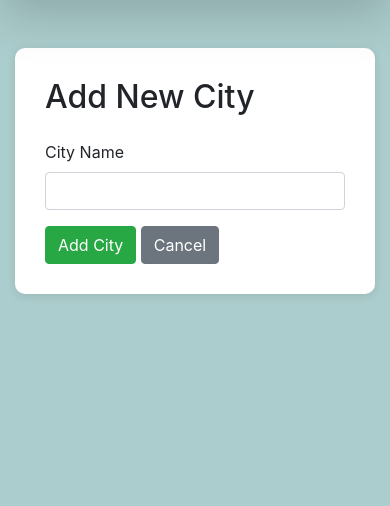
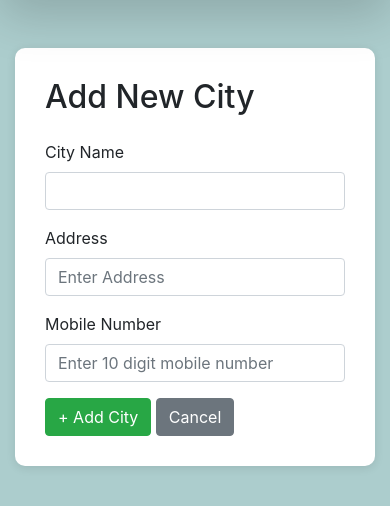
Before and after one commit to Krish2515/NGO_Management_System, a PHP site: page /addCity.php in a window 390 px wide. Shown: the part 72-578 px from the top of the page. Run offline with PHP 8.4, Linux system fonts and the light colour scheme; the visitor is signed in with stand-in values (Sample User, id 1); tables that the repository leaves empty or names only in its code hold one stand-in row (values such as "Sample post"); a stand-in replaces the project's code that opens the database connection.

Commit message:
Enhance city addition form with address and mobile
Added address and mobile number fields to city form.

```diff
--- a/NGO-Management-System-master/addCity.php
+++ b/NGO-Management-System-master/addCity.php
@@ -4,11 +4,21 @@ session_start();
 
 // Handle form submission
 if ($_SERVER["REQUEST_METHOD"] === "POST" && isset($_POST['cname'])) {
-    $cname = trim($_POST['cname']);
+
+    $cname   = trim($_POST['cname']);
+    $address = trim($_POST['address'] ?? '');
+    $mobile  = trim($_POST['mobile_no'] ?? '');
 
     if (!empty($cname)) {
-        $stmt = $pdo->prepare("INSERT INTO city (cname) VALUES (:cname)");
-        $stmt->execute([':cname' => $cname]);
+
+        $stmt = $pdo->prepare("INSERT INTO city (cname, Address, mobile_no)
+                               VALUES (:cname, :address, :mobile)");
+
+        $stmt->execute([
+            ':cname'   => $cname,
+            ':address' => $address,
+            ':mobile'  => $mobile
+        ]);
 
         $_SESSION['success'] = "City added successfully.";
         header("Location: city.php");
@@ -82,13 +92,37 @@ if ($_SERVER["REQUEST_METHOD"] === "POST" && isset($_POST['cname'])) {
             <?php unset($_SESSION['error']); ?>
         <?php endif; ?>
 
+        <?php if (isset($_SESSION['success'])): ?>
+            <div class="alert alert-success"><?= htmlspecialchars($_SESSION['success']) ?></div>
+            <?php unset($_SESSION['success']); ?>
+        <?php endif; ?>
+
         <form method="post">
+
             <div class="form-group">
                 <label for="cname">City Name</label>
                 <input type="text" class="form-control" id="cname" name="cname" required>
             </div>
-            <button type="submit" class="btn btn-success">Add City</button>
+
+            <div class="form-group">
+                <label for="address">Address</label>
+                <input type="text" class="form-control" id="address" name="address" placeholder="Enter Address">
+            </div>
+
+            <div class="form-group">
+                <label for="mobile_no">Mobile Number</label>
+                <input type="tel"
+                       class="form-control"
+                       id="mobile_no"
+                       name="mobile_no"
+                       pattern="[0-9]{10}"
+                       maxlength="10"
+                       placeholder="Enter 10 digit mobile number">
+            </div>
+
+            <button type="submit" class="btn btn-success">+ Add City</button>
             <a href="city.php" class="btn btn-secondary">Cancel</a>
+
         </form>
     </div>
 </div>
```
